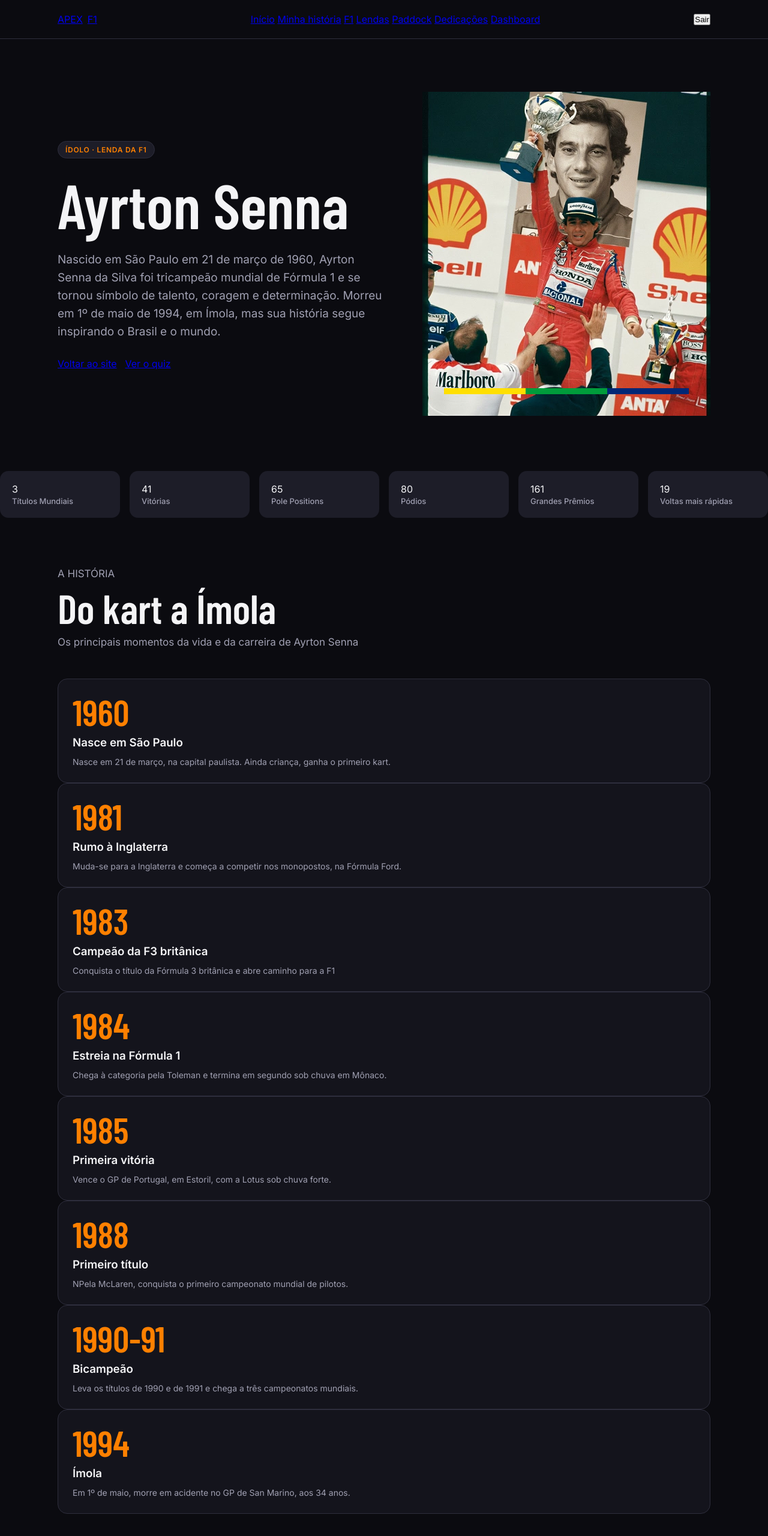
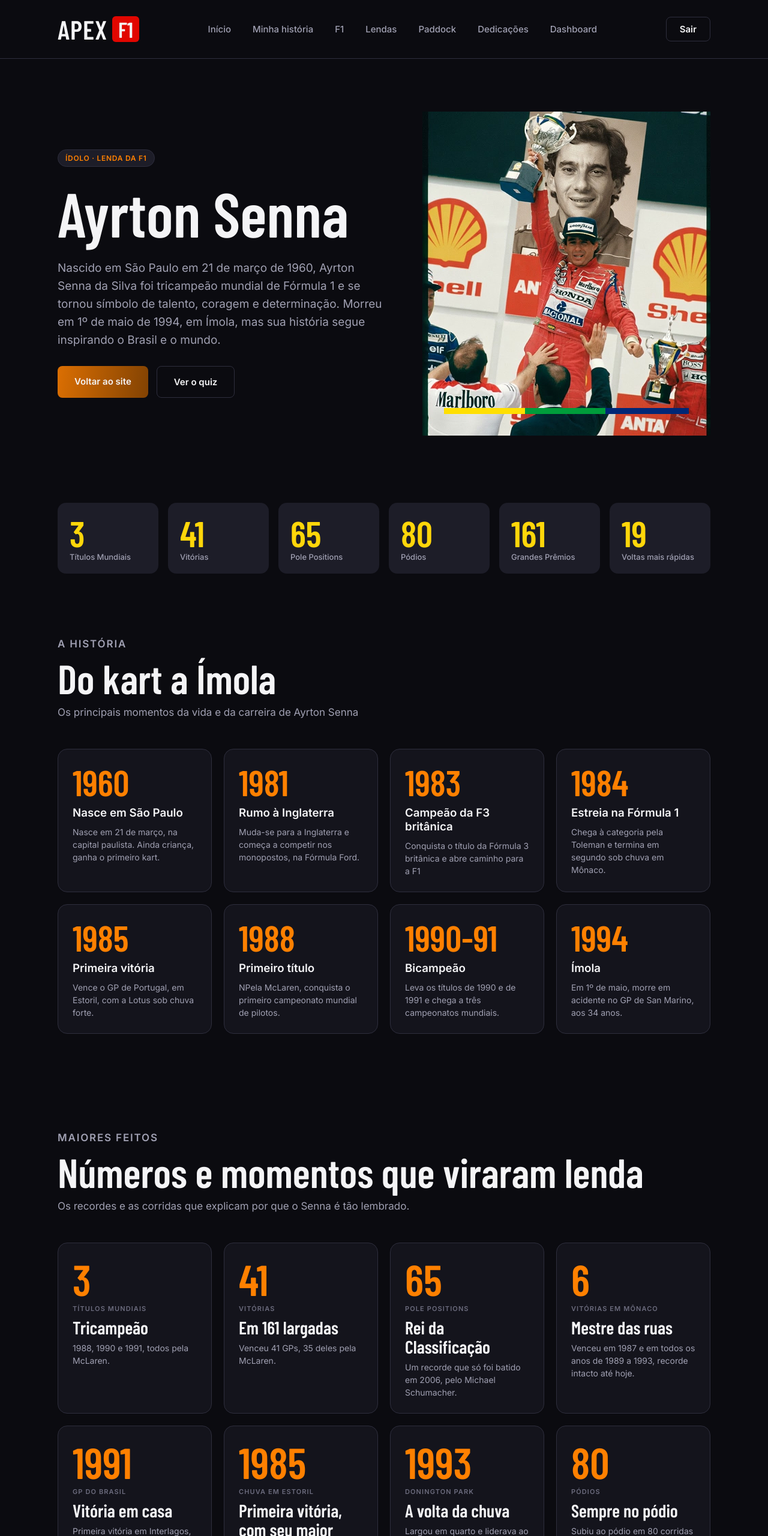
Before and after one commit to APEX-F1/APEX-F1, a plain HTML site: page Site/senna.html in a window 1280 px wide. Shown: the top 2560 px of the page at 60% size. Drawn offline with nearby package versions, Linux system fonts and the light colour scheme; a web font is replaced by a local one.

Commit message:
Finalização da parte Senna html e css

```diff
--- /dev/null
+++ b/Site/css/senna.css
@@ -0,0 +1,69 @@
+/* senna.css: só o que é exclusivo da página do Senna (o resto vem do base.css) */
+
+/* O logo é um link: tira o sublinhado e a cor roxa de link visitado */
+.logo {
+    color: var(--texto);
+    text-decoration: none;
+}
+
+/* Foto do hero. position: relative permite posicionar a faixa dentro dela */
+.hero-foto {
+    position: relative;
+    flex-shrink: 0;
+    width: 480px;
+    height: 540px;
+}
+
+/* object-fit: cover preenche a caixa sem esticar a foto */
+.hero-foto img {
+    width: 100%;
+    height: 100%;
+    object-fit: cover;
+}
+
+/* ::after cria a faixa verde, amarela e azul na base da foto, sem precisar de HTML */
+.hero-foto::after {
+    content: "";
+    position: absolute;
+    inset: auto 36px 36px;
+    height: 10px;
+    background: linear-gradient(90deg, #ffdf00 33%, #009c3b 33% 66%, #002776 66%);
+}
+
+/* Espaçamento lateral da faixa de números e do botão final */
+.numeros {
+    padding: 24px 96px;
+}
+
+.cta {
+    padding: 24px 96px 80px;
+}
+
+/* Grades de cards: 3 colunas no legado, 4 nos feitos */
+.grade-3,
+.grade-4 {
+    display: grid;
+    gap: 20px;
+}
+
+.grade-3 {
+    grid-template-columns: repeat(3, 1fr);
+}
+
+.grade-4 {
+    grid-template-columns: repeat(4, 1fr);
+}
+
+/* Rótulos em caixa alta pelo CSS */
+.secao-rotulo,
+.card-rotulo,
+.lenda-rotulo {
+    text-transform: uppercase;
+}
+
+/* Citação: barra amarela na esquerda. O font aqui é atalho: peso / tamanho / altura da linha / fonte */
+.citacao {
+    padding-left: 16px;
+    border-left: 4px solid var(--amarelo);
+    font: 600 28px/36px "Barlow Condensed", sans-serif;
+}
--- a/Site/senna.html
+++ b/Site/senna.html
@@ -5,8 +5,8 @@
     <meta charset="UTF-8" />
     <meta name="viewport" content="width=device-width, initial-scale=1.0" />
     <title>APEX F1 | Ayrton Senna</title>
+    <link rel="stylesheet" href="css/base.css" />
     <link rel="stylesheet" href="css/senna.css" />
-    <link rel="stylesheet" href="css/base.css" />
     <link rel="preconnect" href="https://fonts.googleapis.com" />
     <link rel="preconnect" href="https://fonts.gstatic.com" crossorigin />
     <link
@@ -17,10 +17,10 @@
   <body>
     <header class="navbar">
       <a href="index.html" class="logo">
-        <span class="logo-apex">APEX</span>
-        <span class="logo-bagde">F1</span>
+        <span class="logo-texto">APEX</span>
+        <span class="logo-badge">F1</span>
       </a>
-      <nav class="navbar-links">
+      <nav class="link">
         <a href="index.html">Início</a>
         <a href="minha-historia.html">Minha história</a>
         <a href="index.html#f1">F1</a>
@@ -30,7 +30,7 @@
         <a href="dashboard.html">Dashboard</a>
       </nav>
 
-      <button type="button" class="btn-sair" id="btn-sair">Sair</button>
+      <button type="button" class="botao-sair" id="btn-sair">Sair</button>
     </header>
 
     <main>
@@ -45,8 +45,8 @@
             sua história segue inspirando o Brasil e o mundo.
           </p>
           <div class="hero-botoes">
-            <a href="index.html" class="btn btn-principal">Voltar ao site</a>
-            <a href="quiz.html" class="btn btn-secundario">Ver o quiz</a>
+            <a href="index.html" class="botao-principal">Voltar ao site</a>
+            <a href="quiz.html" class="botao-secundario">Ver o quiz</a>
           </div>
         </div>
         <div class="hero-foto">
@@ -55,34 +55,34 @@
       </section>
       <section class="numeros" id="numeros">
         <div class="stat">
-          <span class="stat-valor">3</span>
+          <span class="stat-numero">3</span>
           <span class="stat-rotulo">Títulos Mundiais</span>
         </div>
         <div class="stat">
-          <span class="stat-valor">41</span>
+          <span class="stat-numero">41</span>
           <span class="stat-rotulo">Vitórias</span>
         </div>
         <div class="stat">
-          <span class="stat-valor">65</span>
+          <span class="stat-numero">65</span>
           <span class="stat-rotulo">Pole Positions</span>
         </div>
         <div class="stat">
-          <span class="stat-valor">80</span>
+          <span class="stat-numero">80</span>
           <span class="stat-rotulo">Pódios</span>
         </div>
         <div class="stat">
-          <span class="stat-valor">161</span>
+          <span class="stat-numero">161</span>
           <span class="stat-rotulo">Grandes Prêmios</span>
         </div>
         <div class="stat">
-          <span class="stat-valor">19</span>
+          <span class="stat-numero">19</span>
           <span class="stat-rotulo">Voltas mais rápidas</span>
         </div>
       </section>
 
       <section class="secao" id="historia">
         <header class="secao-cabecalho">
-          <p class="secao-etiqueta">A HISTÓRIA</p>
+          <p class="secao-rotulo">A HISTÓRIA</p>
           <h2>Do kart a Ímola</h2>
           <p class="secao-subtitulo">
             Os principais momentos da vida e da carreira de Ayrton Senna
@@ -154,7 +154,7 @@
       </section>
       <section class="secao" id="feitos">
         <header class="secao-cabecalho">
-          <p class="secao-etiqueta">MAIORES FEITOS</p>
+          <p class="secao-rotulo">MAIORES FEITOS</p>
           <h2>Números e momentos que viraram lenda</h2>
           <p class="secao-subtitulo">
             Os recordes e as corridas que explicam por que o Senna é tão
@@ -162,59 +162,59 @@
           </p>
         </header>
         <div class="grade grade-4">
-          <article class="feito">
-            <span class="feito-numero">3</span>
-            <span class="feito-rotulo">TÍTULOS MUNDIAIS</span>
+          <article class="lenda">
+            <span class="lenda-numero">3</span>
+            <span class="lenda-rotulo">TÍTULOS MUNDIAIS</span>
             <h3>Tricampeão</h3>
             <p>1988, 1990 e 1991, todos pela McLaren.</p>
           </article>
-          <article class="feito">
-            <span class="feito-numero">41</span>
-            <span class="feito-rotulo">VITÓRIAS</span>
+          <article class="lenda">
+            <span class="lenda-numero">41</span>
+            <span class="lenda-rotulo">VITÓRIAS</span>
             <h3>Em 161 largadas</h3>
             <p>Venceu 41 GPs, 35 deles pela McLaren.</p>
           </article>
-          <article class="feito">
-            <span class="feito-numero">65</span>
-            <span class="feito-rotulo">POLE POSITIONS</span>
+          <article class="lenda">
+            <span class="lenda-numero">65</span>
+            <span class="lenda-rotulo">POLE POSITIONS</span>
             <h3>Rei da Classificação</h3>
             <p>
               Um recorde que só foi batido em 2006, pelo Michael Schumacher.
             </p>
           </article>
-          <article class="feito">
-            <span class="feito-numero">6</span>
-            <span class="feito-rotulo">VITÓRIAS EM MÔNACO</span>
+          <article class="lenda">
+            <span class="lenda-numero">6</span>
+            <span class="lenda-rotulo">VITÓRIAS EM MÔNACO</span>
             <h3>Mestre das ruas</h3>
             <p>
               Venceu em 1987 e em todos os anos de 1989 a 1993, recorde intacto
               até hoje.
             </p>
           </article>
-          <article class="feito">
-            <span class="feito-numero">1991</span>
-            <span class="feito-rotulo">GP DO BRASIL</span>
+          <article class="lenda">
+            <span class="lenda-numero">1991</span>
+            <span class="lenda-rotulo">GP DO BRASIL</span>
             <h3>Vitória em casa</h3>
             <p>
               Primeira vitória em Interlagos, com o câmbio falhando e o corpo no
               limite.
             </p>
           </article>
-          <article class="feito">
-            <span class="feito-numero">1985</span>
-            <span class="feito-rotulo">CHUVA EM ESTORIL</span>
+          <article class="lenda">
+            <span class="lenda-numero">1985</span>
+            <span class="lenda-rotulo">CHUVA EM ESTORIL</span>
             <h3>Primeira vitória, com seu maior pesadelo</h3>
             <p>O primeiro de 41 triunfos, sob um temporal em Portugal.</p>
           </article>
-          <article class="feito">
-            <span class="feito-numero">1993</span>
-            <span class="feito-rotulo">DONINGTON PARK</span>
+          <article class="lenda">
+            <span class="lenda-numero">1993</span>
+            <span class="lenda-rotulo">DONINGTON PARK</span>
             <h3>A volta da chuva</h3>
             <p>Largou em quarto e liderava ao final da primeira volta.</p>
           </article>
-          <article class="feito">
-            <span class="feito-numero">80</span>
-            <span class="feito-rotulo">PÓDIOS</span>
+          <article class="lenda">
+            <span class="lenda-numero">80</span>
+            <span class="lenda-rotulo">PÓDIOS</span>
             <h3>Sempre no pódio</h3>
             <p>Subiu ao pódio em 80 corridas na Fórmula 1.</p>
           </article>
@@ -222,7 +222,7 @@
       </section>
       <section class="secao" id="legado">
         <header class="secao-cabecalho">
-          <p class="secao-etiqueta">LEGADO</p>
+          <p class="secao-rotulo">LEGADO</p>
           <h2>Além da linha de chegada</h2>
           <p>
             Há histórias que não terminam quando a bandeira quadriculada é
@@ -232,7 +232,7 @@
         </header>
         <div class="grade grade-3">
           <article class="card-info">
-            <span class="card-info-etiqueta">Uma nação em seu coração</span>
+            <span class="card-rotulo">Uma nação em seu coração</span>
             <h3>O orgulho de um país inteiro</h3>
             <p>
               Mais do que representar uma equipe, Senna representava milhões de
@@ -241,7 +241,7 @@
             </p>
           </article>
           <article class="card-info">
-            <span class="card-info-etiqueta">Onde nasceu a lenda</span>
+            <span class="card-rotulo">Onde nasceu a lenda</span>
             <h3>O limite nunca foi o bastante</h3>
             <p>
               Nas pistas, Senna transformou talento em história. Sua busca
@@ -251,7 +251,7 @@
             </p>
           </article>
           <article class="card-info">
-            <span class="card-info-etiqueta">O homem além do capacete</span>
+            <span class="card-rotulo">O homem além do capacete</span>
             <h3>Um legado que transforma vidas</h3>
             <p>
               O desejo de construir um futuro melhor continua vivo por meio do
@@ -265,11 +265,9 @@
       </section>
       <section class="secao" id="frases">
         <header class="secao-cabecalho">
-          <p class="secao-etiqueta">EM SUAS PALAVRAS</p>
+          <p class="secao-rotulo">EM SUAS PALAVRAS</p>
           <h2>Frases que carrego</h2>
-          <p>
-            Duas frases do Senna que me acompanham em tudo.
-          </p>
+          <p>Duas frases do Senna que me acompanham em tudo.</p>
         </header>
         <div class="citacoes">
           <blockquote class="citacao">
@@ -286,17 +284,26 @@
               chega lá.”
             </p>
           </blockquote>
+          <blockquote class="citacao">
+            <p>
+              “Seja você quem for, seja qual for a posição social que você tenha
+              na vida, a mais alta ou a mais baixa, tenha sempre como meta muita
+              força, muita determinação e sempre faça tudo com muito amor e com
+              muita fé em Deus, que um dia você chega lá. De alguma maneira você
+              chega lá.”
+            </p>
+          </blockquote>
         </div>
       </section>
 
       <section class="cta">
-        <a href="index.html" class="btn btn-principal">Voltar ao site</a>
+        <a href="index.html" class="botao-principal">Voltar ao site</a>
       </section>
     </main>
 
     <footer class="rodape">
       <a href="index.html" class="logo">
-        <span class="logo-apex">APEX</span>
+        <span class="logo-texto">APEX</span>
         <span class="logo-badge">F1</span>
       </a>
       <p>Projeto individual · SPTech · 2026</p>
```
